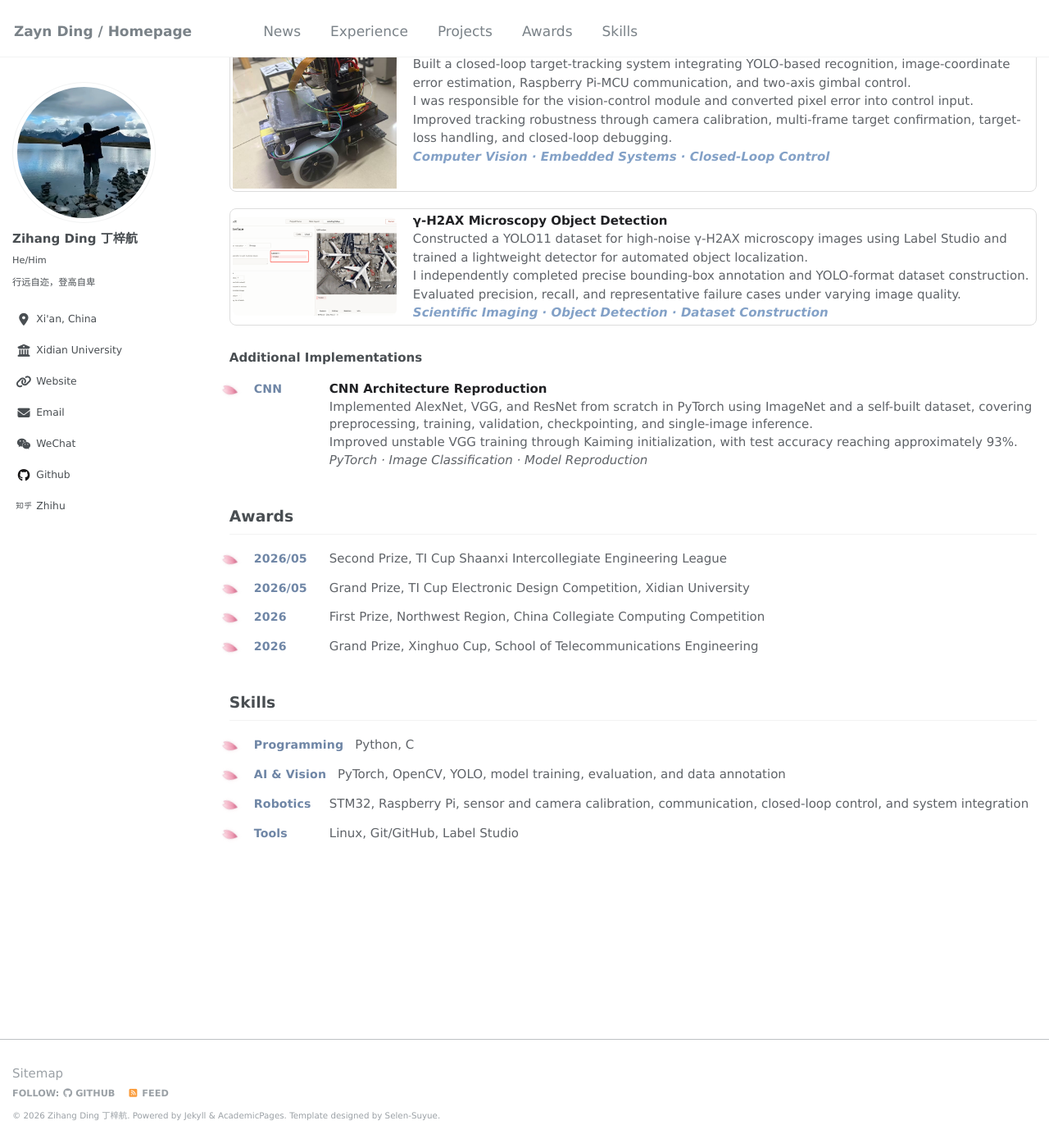
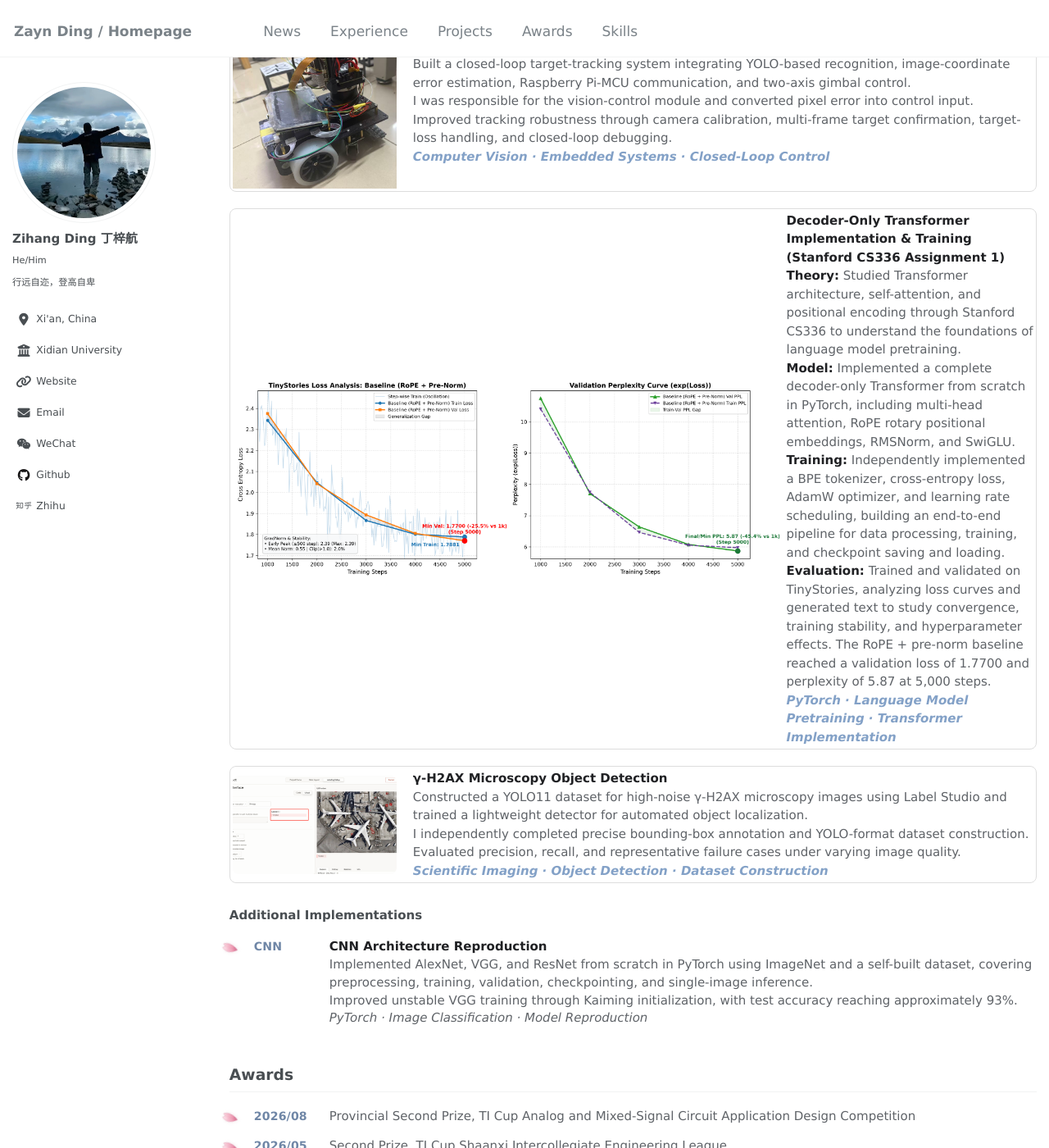
Before and after one commit to zaynding/zaynding.github.io, a Jekyll site: the page built from _pages/about.md, in a window 1280 px wide and 1400 px high, scrolled down 959 px. Shown: the whole window at 82% size. Built offline with Jekyll 4.4.1, drawn with Linux system fonts in a browser that asks for light colours; some web fonts are replaced.

Commit message:
添加项目 cs336assignment1

```diff
--- a/_pages/about.md
+++ b/_pages/about.md
@@ -76,6 +76,22 @@ Projects
 
 <div class="project-card">
   <div style="display: flex; align-items: center;">
+    <a class="project-chart" href="{{ '/images/baseline_rope_prenorm.png' | relative_url }}" aria-label="View full-size TinyStories training loss and perplexity curves">
+      <img src="{{ '/images/baseline_rope_prenorm.png' | relative_url }}" alt="TinyStories baseline with RoPE and pre-norm: training and validation loss curves, with final validation loss of 1.7700 and perplexity of 5.87" width="4500" height="1650" loading="lazy">
+    </a>
+    <div>
+      <strong>Decoder-Only Transformer Implementation &amp; Training (Stanford CS336 Assignment 1)</strong><br>
+      <strong>Theory:</strong> Studied Transformer architecture, self-attention, and positional encoding through Stanford CS336 to understand the foundations of language model pretraining.<br>
+      <strong>Model:</strong> Implemented a complete decoder-only Transformer from scratch in PyTorch, including multi-head attention, RoPE rotary positional embeddings, RMSNorm, and SwiGLU.<br>
+      <strong>Training:</strong> Independently implemented a BPE tokenizer, cross-entropy loss, AdamW optimizer, and learning rate scheduling, building an end-to-end pipeline for data processing, training, and checkpoint saving and loading.<br>
+      <strong>Evaluation:</strong> Trained and validated on TinyStories, analyzing loss curves and generated text to study convergence, training stability, and hyperparameter effects. The RoPE + pre-norm baseline reached a validation loss of 1.7700 and perplexity of 5.87 at 5,000 steps.<br>
+      <b><i style="color:#83a1c7;">PyTorch &middot; Language Model Pretraining &middot; Transformer Implementation</i></b>
+    </div>
+  </div>
+</div>
+
+<div class="project-card">
+  <div style="display: flex; align-items: center;">
     <div class="pub-media-rotator" data-interval="2000" style="position: relative; width: 200px; height: 120px; margin-right: 20px; border-radius: 8px; overflow: hidden; flex: 0 0 auto;">
       <img src="images/yh2ax1.png" alt="Gamma-H2AX dataset annotation" style="width: 200px; height: 120px; object-fit: cover; display: block;">
       <img src="images/yh2ax2.png" alt="Gamma-H2AX detection result" style="width: 200px; height: 120px; object-fit: cover; display: none;">
@@ -111,6 +127,10 @@ Awards
 <section class="profile-list-section">
   <ul class="profile-list">
     <li class="profile-list__item">
+      <span class="profile-list__date">2026/08</span>
+      <span class="profile-list__content">Provincial Second Prize, TI Cup Analog and Mixed-Signal Circuit Application Design Competition</span>
+    </li>
+    <li class="profile-list__item">
       <span class="profile-list__date">2026/05</span>
       <span class="profile-list__content">Second Prize, TI Cup Shaanxi Intercollegiate Engineering League</span>
     </li>
```
Also changed, not shown: assets/css/home.css (+21 -0 lines), images/baseline_rope_prenorm.png (added).
